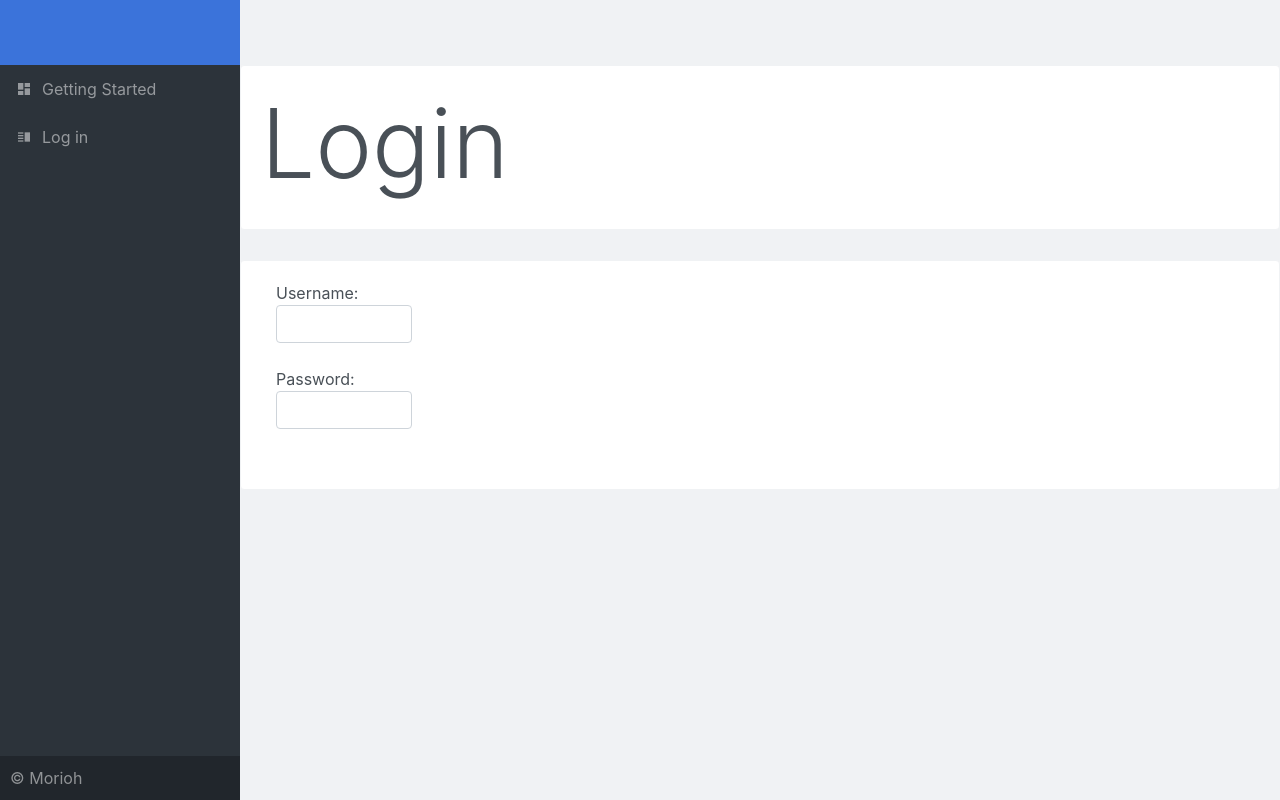
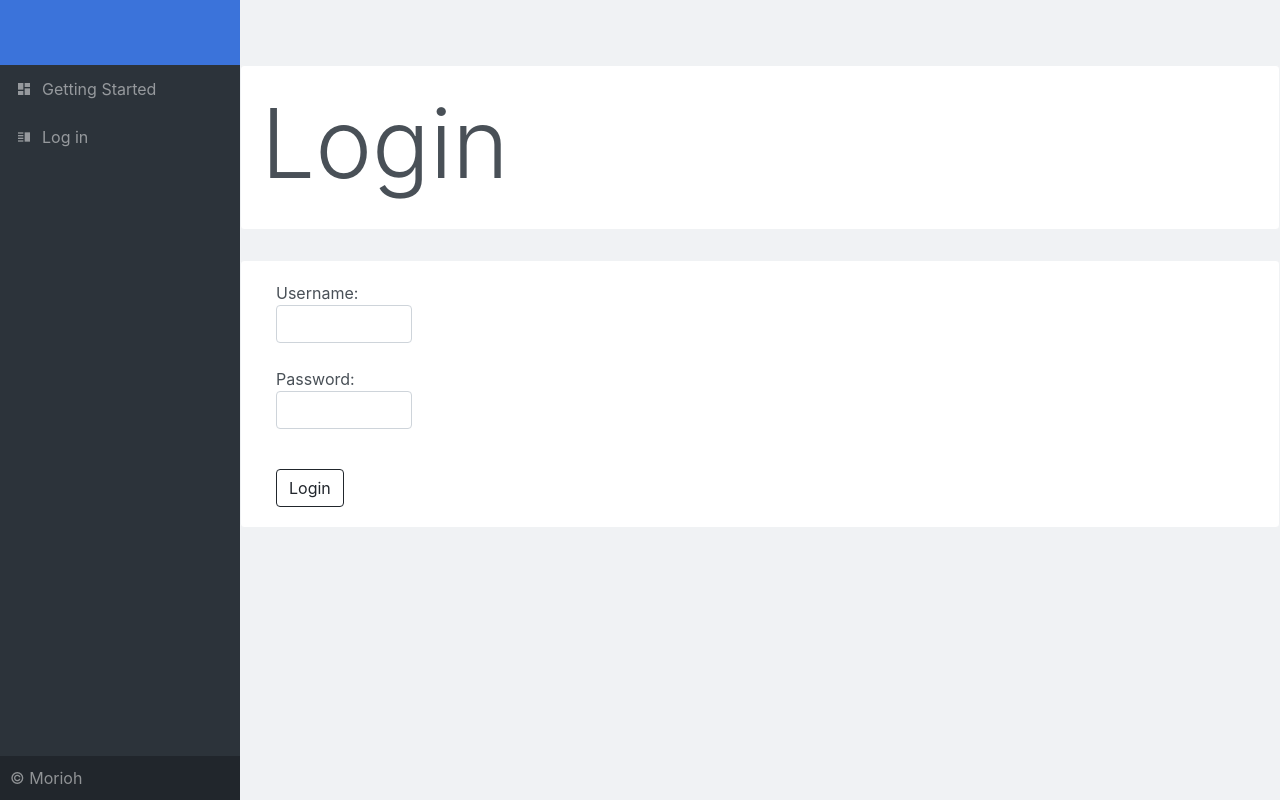
Before and after one commit to alexk318/Electronic-school-journal, a Django app: page /login/ in a window 1280 px wide. Run offline with Django 3.2, Linux system fonts and the light colour scheme; some libraries are stand-ins or nearby versions.

Commit message:
Button returned

```diff
--- a/Journal/templates/Journal/login.html
+++ b/Journal/templates/Journal/login.html
@@ -29,20 +29,20 @@
                         {% for form in forms %}
                             {{ form.label }}
                             {{ form }}
-                            <br />
+                            <br/>
                         {% endfor %}
                     </div>
                 </div>
 
                 <div class="loginbutton">
-
+                    <button type="submit" class="btn btn-outline-dark">Login</button>
                 </div>
             </form>
         </div>
     </div>
 
     <style>
-        .loginbutton{
+        .loginbutton {
             margin-left: 15px;
         }
     </style>
```
